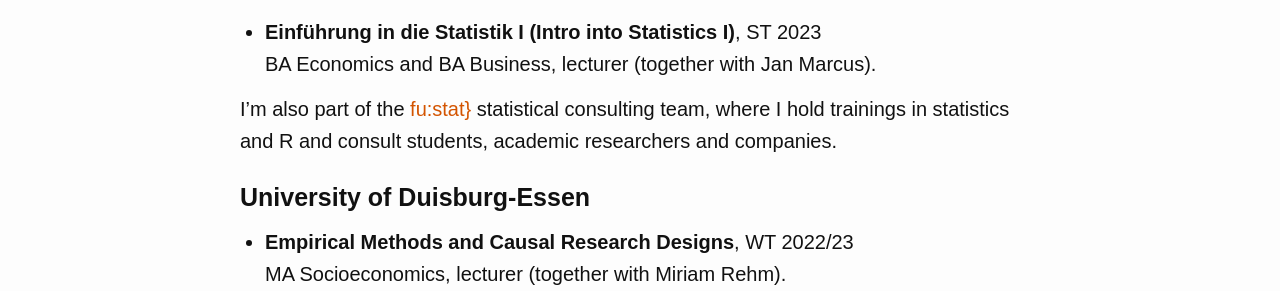
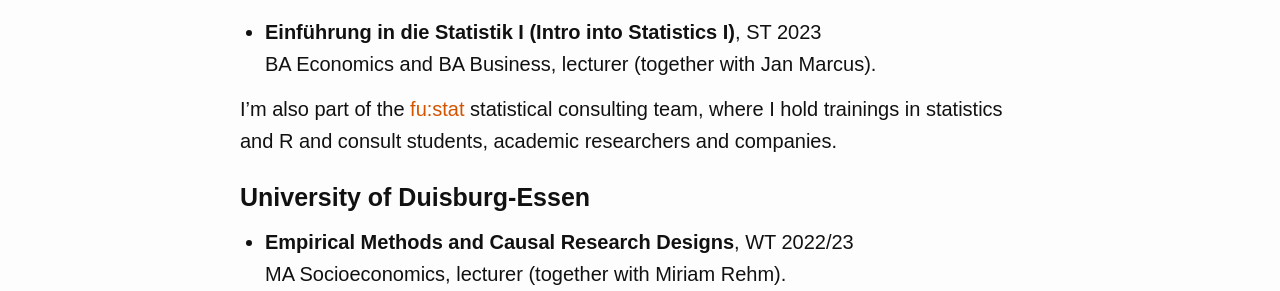
Before and after one commit to lisahanzl/lisahanzl.github.io, a Jekyll site: the page built from 02_teaching.md, in a window 1280 px wide. Shown: the part 260-551 px from the top of the page. Built offline with Jekyll 4.4.1, drawn with Linux system fonts in a browser that asks for light colours.

```diff
--- a/02_teaching.md
+++ b/02_teaching.md
@@ -16,7 +16,7 @@ BA Economics and BA Business, lecturer (together with Jan Marcus).
 
 <p> </p>
 
-I'm also part of the [fu:stat}](https://www.stat.fu-berlin.de/en/index.html) statistical consulting team, where I hold trainings in statistics and R and consult students, academic researchers and companies.
+I'm also part of the [fu:stat](https://www.stat.fu-berlin.de/en/index.html) statistical consulting team, where I hold trainings in statistics and R and consult students, academic researchers and companies.
 
 ### University of Duisburg-Essen
 <p> </p>
```
